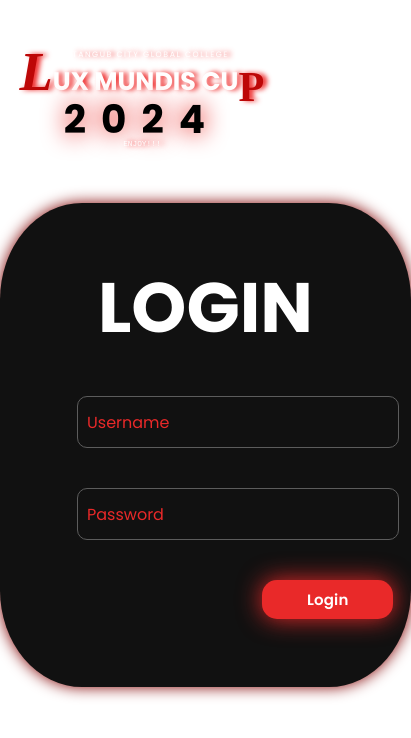
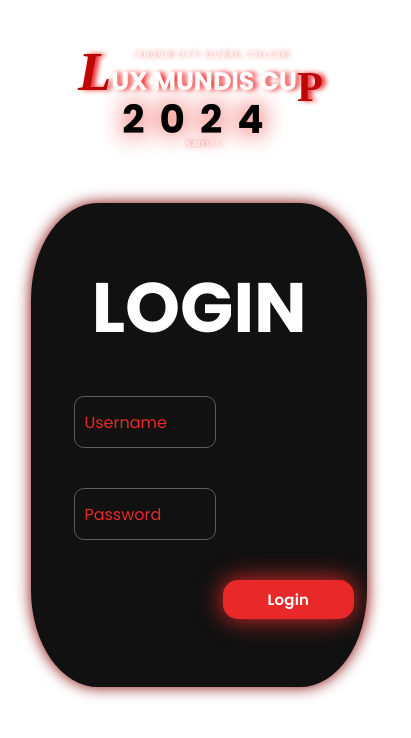
Before and after one commit to ChenChen0606/chen__chen.github.io, a plain HTML site: page index.html in a window 390 px wide. Shown: the whole page, 411 px wide, since content can reach past the window. Drawn offline with nearby package versions, Linux system fonts and the light colour scheme.

Commit message:
Update LOGIN_STYLE.css

```diff
--- a/LOGIN_STYLE.css
+++ b/LOGIN_STYLE.css
@@ -144,3 +144,26 @@ button{
     font-size: 15px;
 
 }
+@media only screen and (max-width:500px) {
+
+
+    .CONTENT{
+        margin-left: 20vw;
+    }
+    .CONTAINER{
+        margin-left: 8vw;
+        margin-bottom: 5vw;
+        width: 80vw;
+
+    }
+    .enter{
+        margin-bottom: 40px;
+        margin-left: 8vw;
+    }
+    button{
+        margin-left: 46vw;
+    }
+    input{
+        width:120px;
+    }
+  }
```
